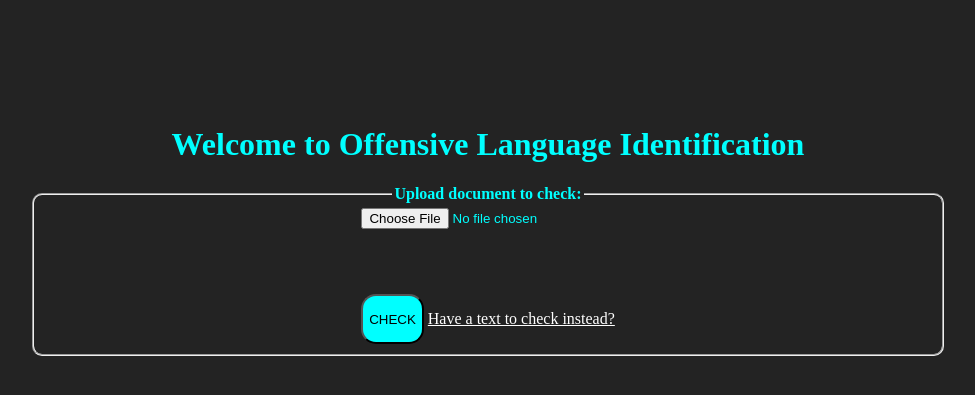
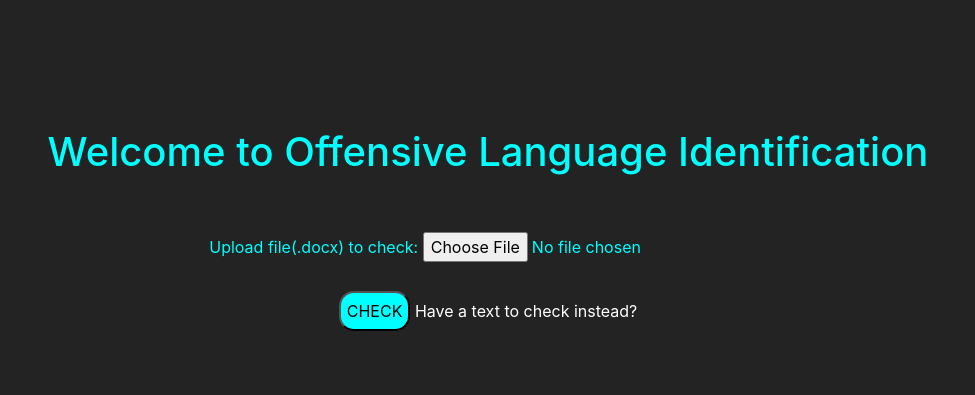
Before and after one commit to jaissugam/Offensive-Text-Identification, a Flask app: page /fileInput in a window 1280 px wide. Shown: the top 395 px of the page, without its empty margins (152-1127 px from the left). Run offline with Flask 2, Linux system fonts and the light colour scheme.

Commit message:
made styling changes

```diff
--- a/Flask app/templates/newindex.html
+++ b/Flask app/templates/newindex.html
@@ -1,6 +1,8 @@
 <html>
 <head>
     <title>Offensive Identification</title>
+    <meta name="viewport" content="width=device-width, initial-scale=1">
+    <link rel="stylesheet" href="https://cdn.jsdelivr.net/npm/bootstrap@4.3.1/dist/css/bootstrap.min.css" integrity="sha384-ggOyR0iXCbMQv3Xipma34MD+dH/1fQ784/j6cY/iJTQUOhcWr7x9JvoRxT2MZw1T" crossorigin="anonymous">
     <style>
         body{
             background-color: rgba(8, 8, 8, 0.89);
@@ -10,15 +12,12 @@
         form{
             margin-top: 10%;
         }
-        fieldset{
-            margin:auto;
-            width:70%;
-            border-radius: 10px;
-        }
-        input{
 
-            height:50px;
+        .last{
+            background-color: aqua;
+            height:40px;
             cursor: pointer;
+            border-radius: 15px;
 
         }
         a{
@@ -28,13 +27,13 @@
 </head>
 <body>
     <form action="/resultFile" method="POST" enctype="multipart/form-data">
-        <h1> Welcome to Offensive Language Identification </h1>
-        <fieldset >
-            <legend><b>Upload document to check:</b></legend>
-        <input type="file" class="custom-file-input" name="doc" required /><br><br><br>
-        <input type="submit" style="background-color: aqua;border-radius: 15px;" value="CHECK" />
-        <a href="/textInput">Have a text to check instead?</a>
-        </fieldset>
+        <h1> Welcome to Offensive Language Identification </h1><br/><br/>
+        <div class="form-group">
+            <label for="exampleFormControlTextarea1">Upload file(.docx) to check:</label>
+            <input type="file" name="doc" required /><br><br>
+            <input type="submit" class="last" value="CHECK" />
+            <a href="/textInput">Have a text to check instead?</a>
+        </div>
     </form>
 </body>
 </html>
```
Also changed, not shown: Flask app/templates/index.html (+16 -14 lines), Flask app/templates/resultDisplay.html (+19 -5 lines).
